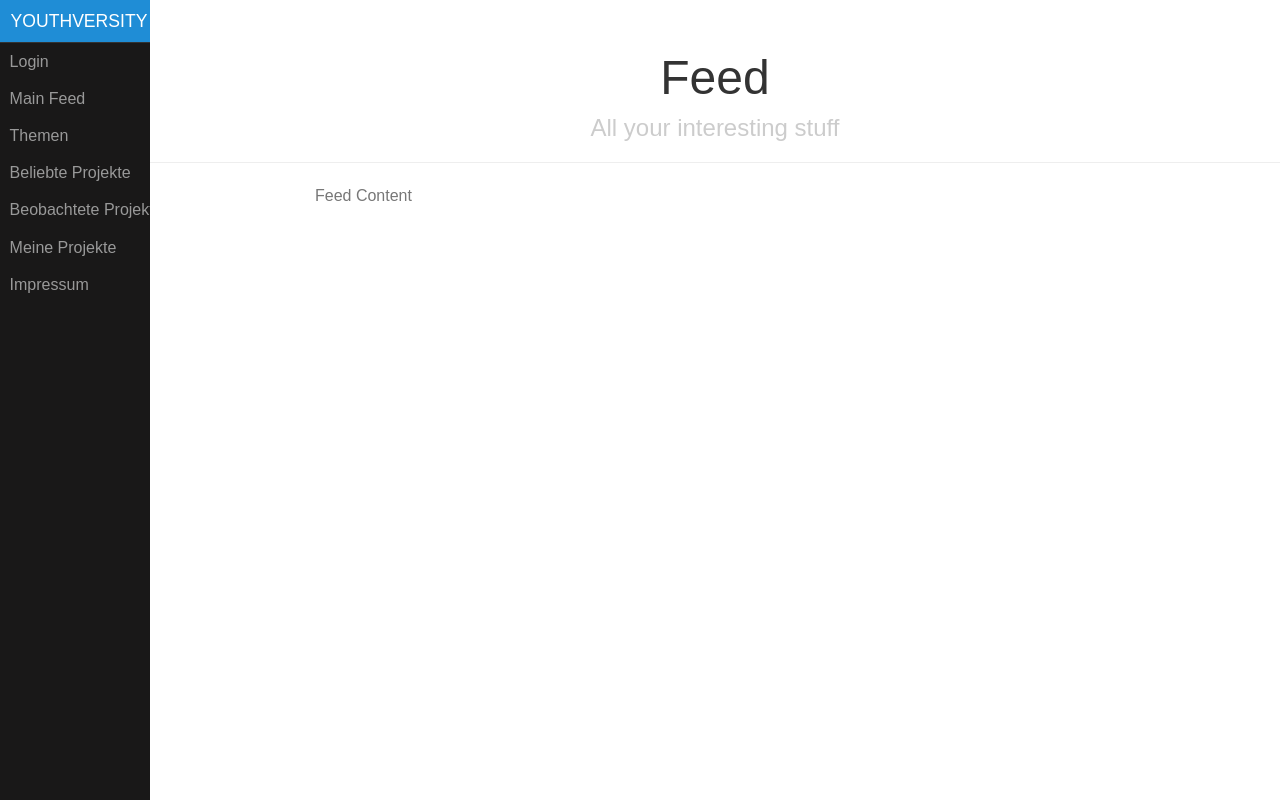
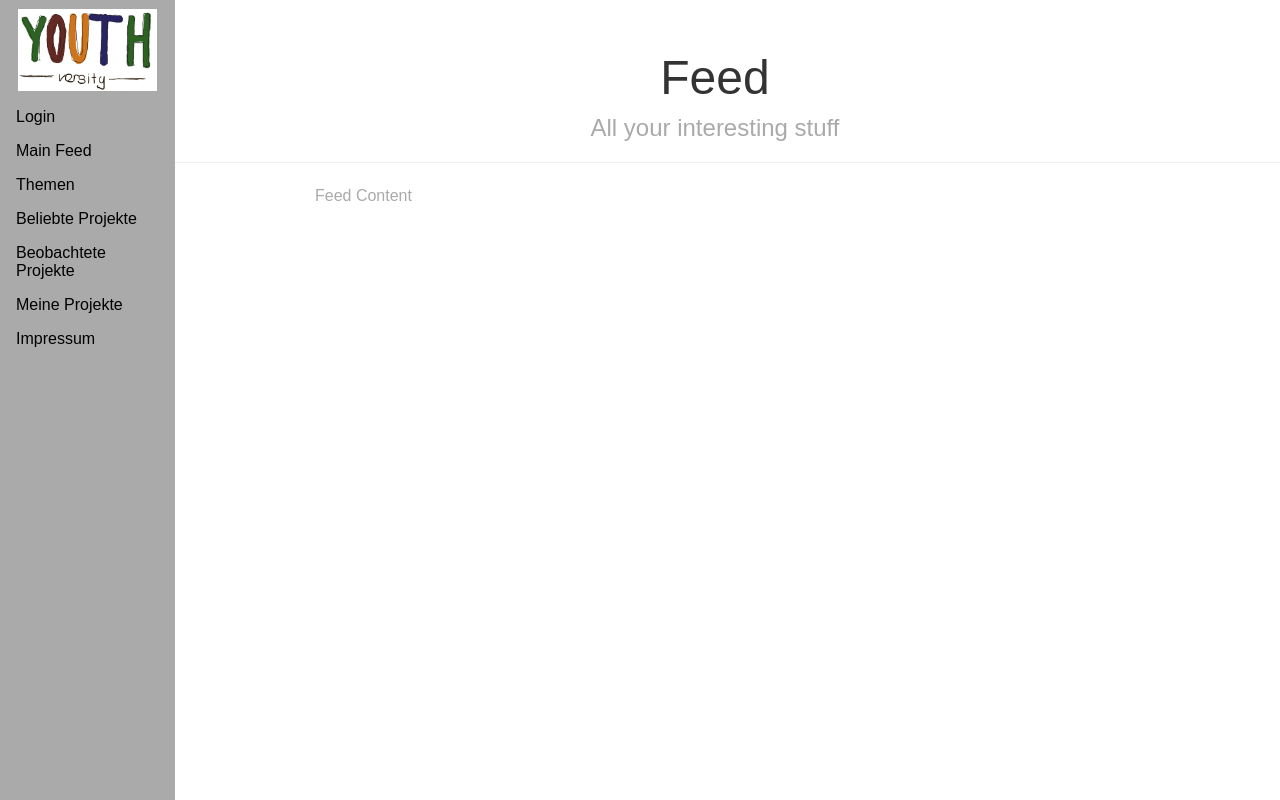
Before and after one commit to 61a58e50be/youthversity, a Django app: page /feed/ in a window 1280 px wide. Run offline with Django 3.2, Linux system fonts and the light colour scheme.

Commit message:
restyled the menu. added the logo

```diff
--- a/youthversity/backend/static/pure.css
+++ b/youthversity/backend/static/pure.css
@@ -1297,7 +1297,7 @@ since IE8 won't execute CSS that contains a CSS3 selector.
 .pure-menu-heading {
     display: block;
     text-decoration: none;
-    white-space: nowrap;
+    /* white-space: nowrap; */
 }
 
 /* HORIZONTAL MENU */
--- a/youthversity/backend/static/sidemenu.css
+++ b/youthversity/backend/static/sidemenu.css
@@ -1,5 +1,5 @@
 body {
-    color: #777;
+    color: #aaa;
 }
 
 .pure-img-responsive {
@@ -61,7 +61,7 @@ The content `<div>` is where all your content goes.
     }
      .header h2 {
         font-weight: 300;
-        color: #ccc;
+        color: #aaa;
         padding: 0;
         margin-top: 0;
     }
@@ -81,13 +81,13 @@ appears on the left side of the page.
 
 #menu {
     margin-left: -150px; /* "#menu" width */
-    width: 150px;
+    width: 175px;
     position: fixed;
     top: 0;
     left: 0;
     bottom: 0;
     z-index: 1000; /* so the menu or its navicon stays above all content */
-    background: #191818;
+    background: #aaa;
     overflow-y: auto;
     -webkit-overflow-scrolling: touch;
 }
@@ -95,9 +95,9 @@ appears on the left side of the page.
     All anchors inside the menu should be styled like this.
     */
     #menu a {
-        color: #999;
+        color: #000;
         border: none;
-        padding: 0.6em 0 0.6em 0.6em;
+        /* padding: 0.6em 0 0.6em 0.6em; */
     }
 
     /*
@@ -114,14 +114,14 @@ appears on the left side of the page.
     */
     #menu .pure-menu ul,
     #menu .pure-menu .menu-item-divided {
-        border-top: 1px solid #333;
+        /* border-top: 1px solid #333; */
     }
         /*
         Change color of the anchor links on hover/focus.
         */
         #menu .pure-menu li a:hover,
         #menu .pure-menu li a:focus {
-            background: #333;
+            background: #ddd;
         }
 
     /*
@@ -129,7 +129,7 @@ appears on the left side of the page.
     */
     #menu .pure-menu-selected,
     #menu .pure-menu-heading {
-        background: #1f8dd6;
+        /* background: #1f8dd6; */
     }
         /*
         This styles a link within a selected menu item `<li>`.
--- a/youthversity/backend/templates/base.html
+++ b/youthversity/backend/templates/base.html
@@ -20,7 +20,7 @@
   <div id="layout">
     <div id="menu">
       <div class="pure-menu">
-        <a class="pure-menu-heading" href="/">Youthversity</a>
+        <a class="pure-menu-heading" href="{% url 'feed' %}"><img src="{% static "logo.png" %}" class="pure-img"></a>
 
         <ul class="pure-menu-list">
             <li class="pure-menu-item"><a href="{% url 'login' %}" class="pure-menu-link">Login</a></li>
```
Also changed, not shown: youthversity/backend/static/logo.png (added).
